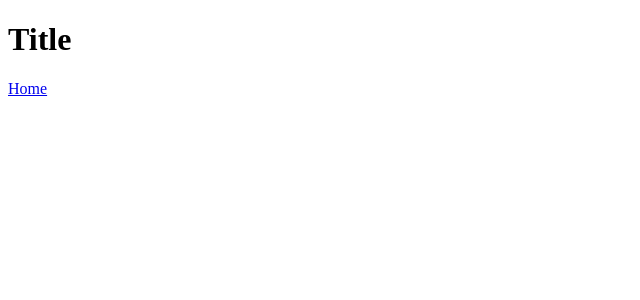
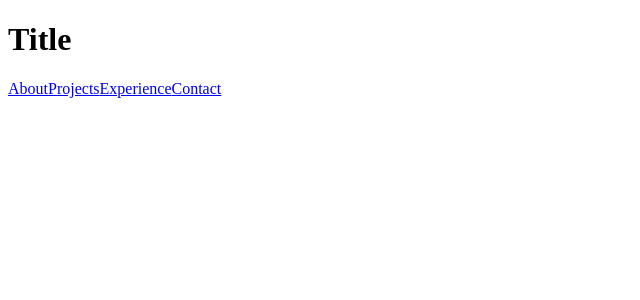
Before and after one commit to jaojeda/portfolio, a React app: page / in a window 1280 px wide. Shown: the top 300 px of the page, without its empty margins (0-640 px from the left). Built offline with nearby package versions, Linux system fonts and the light colour scheme.

Commit message:
addedn Links to Header

```diff
--- a/src/components/Header/Header.js
+++ b/src/components/Header/Header.js
@@ -5,7 +5,10 @@
   <header>
     <h1>Title</h1>
     <nav>
-      <Link to="/">Home</Link>
+      <Link to="/about">About</Link>
+      <Link to="/projects">Projects</Link>
+      <Link to="/experience">Experience</Link>
+      <Link to="/contact">Contact</Link>
     </nav>
   </header>
 );
```
